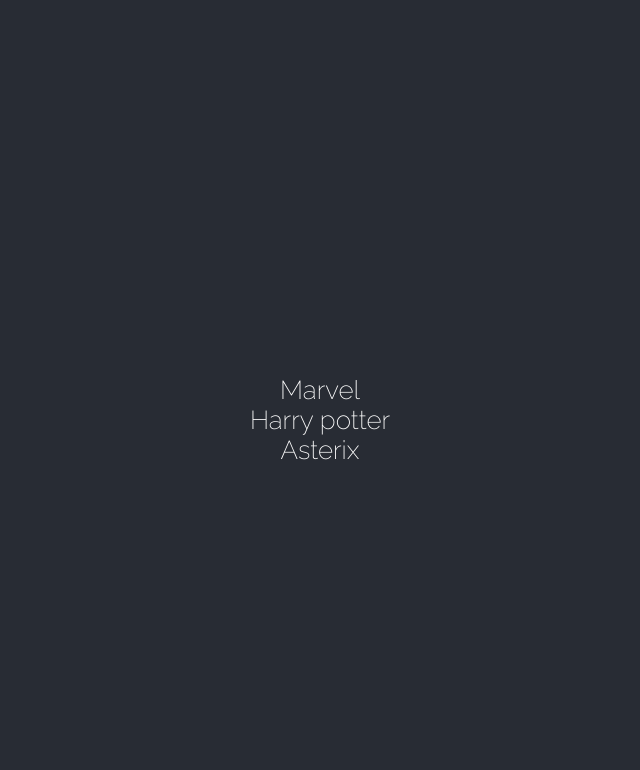
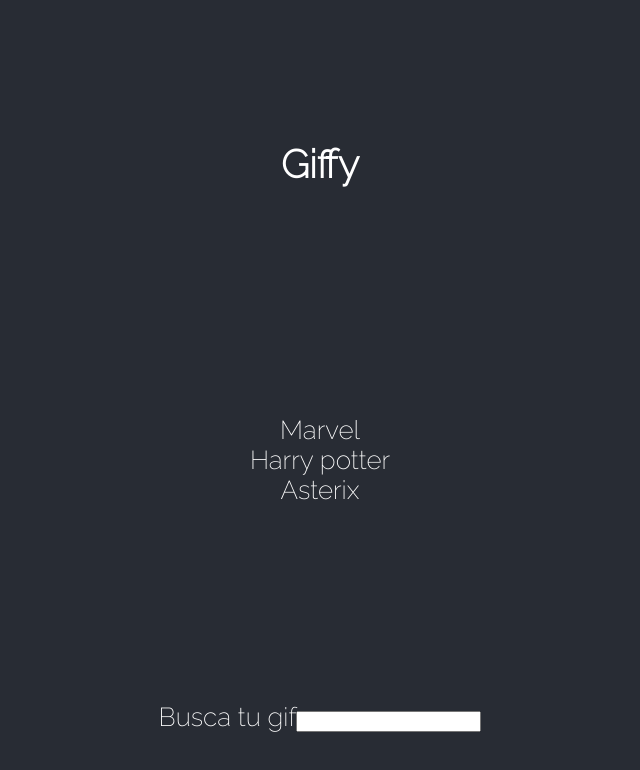
Before and after one commit to cristinatato/Giffy, a React (Create React App) app: page / in a window 1280 px wide. Shown: the top 770 px of the page, without its empty margins (320-960 px from the left). Built offline with nearby package versions, Linux system fonts and the light colour scheme.

Commit message:
add an input and search gifs with useLocation

```diff
--- a/src/App.js
+++ b/src/App.js
@@ -1,25 +1,21 @@
 import './App.css';
 import React from 'react'
+import Home from './pages/Home';
+import { Route } from "wouter";
 import ListOfGifs from './components/ListOfGifs';
-import { Link, Route } from "wouter";
-
-
 
 function App() {
 
   return (
     <div className="App">
       <section className="App-content">
-        <div className="Enlaces">
-          <Link to="/gif/:Marvel">Marvel</Link>
-          <Link to="/gif/:Harry potter">Harry potter</Link>
-          <Link to="/gif/:Asterix">Asterix</Link>
-        </div>
-
+       <Route
+            path="/"
+            component={Home} />
         <Route
-        path="/gif/:keyword"
-        component={ListOfGifs} />
-        </section>
+            path="/gif/:keyword"
+            component={ListOfGifs} />
+       </section >
       </div>
   )
 
--- a/src/components/ListOfGifs.js
+++ b/src/components/ListOfGifs.js
@@ -3,6 +3,7 @@ import Gif from './Gif'
 import getGifs from '../services/getGifs';
 
 function ListOfGifs({ params }) {
+    console.log(params);
     const [gifs, setGifs] = useState([]);
     const { keyword } = params
 
--- a/src/components/SearchGif.js
+++ b/src/components/SearchGif.js
@@ -1,21 +1,22 @@
 import React, { useState } from 'react';
+import { useLocation } from "wouter";
+
+function SearchGif() {
+    const [keyWord, setKeyword] = useState('');
+    const [path, pushLocation] = useLocation();
 
 
-
-
-function SearchGif() {
-    const [inputValue, setInput] = useState([]);
-    const value = ''
-
-    const handleInput = () => {
-        console.log(inputValue);
+    const handleSubmit = (e) => {
+        e.preventDefault()
+        pushLocation(`/gif/${keyWord}`)
+        console.log(keyWord);
     }
-
     return (
         <>
-        <label htmlFor="gif">Busca tu gif</label>
-        <input type="text" onChange={(e)=> setInput(e.target.value)}></input>
-        <button className="button" onClick={handleInput}>Buscar</button>
+            <form onSubmit={handleSubmit}>
+                <label htmlFor="gif">Busca tu gif</label>
+                <input type="text" onChange={(e) => setKeyword(e.target.value)}></input>
+            </form>
         </>
     )
 }
--- /dev/null
+++ b/src/pages/Home.js
@@ -0,0 +1,23 @@
+import React, { useState } from 'react';
+import SearchGif from '../components/SearchGif';
+import { Link } from "wouter";
+
+function Home() {
+
+    return (
+        <>
+            <h1>Giffy</h1>
+            <div className="Enlaces">
+                <Link to="/gif/:Marvel">Marvel</Link>
+                <Link to="/gif/:Harry potter">Harry potter</Link>
+                <Link to="/gif/:Asterix">Asterix</Link>
+            </div>
+            <SearchGif/>
+        </>
+    )
+}
+
+
+
+
+export default Home
```
